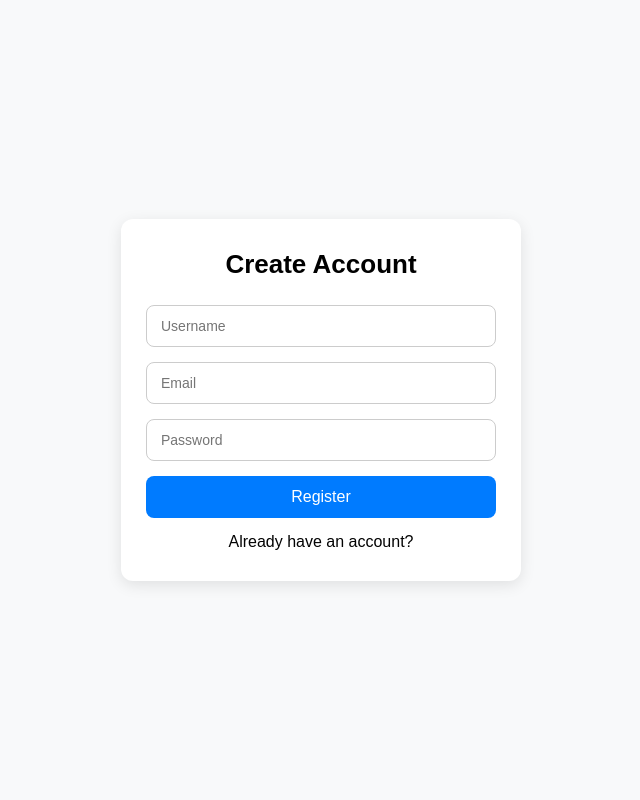
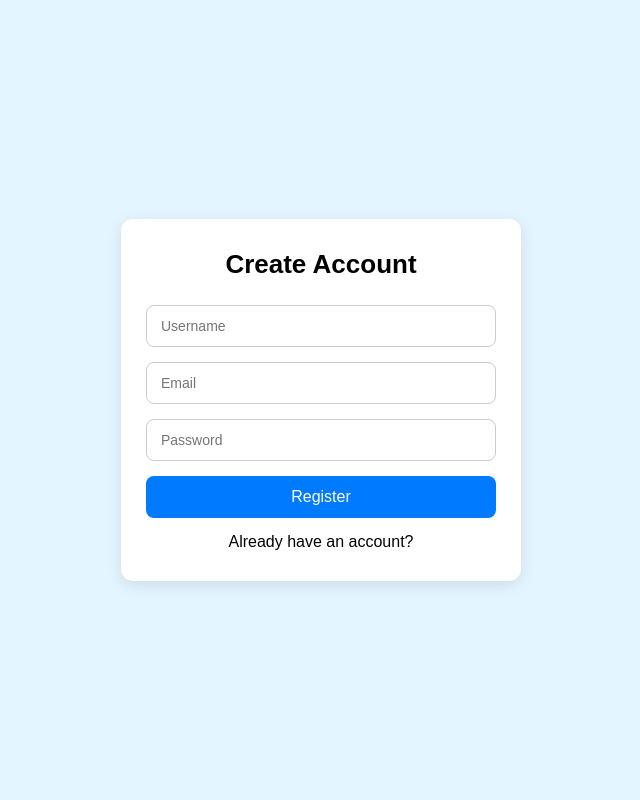
Before and after one commit to Toshiii10/group-lab, a Flask app: page /register in a window 1280 px wide. Shown: the whole page, without its empty margins (319-959 px from the left). Run offline with Flask 3, Linux system fonts and the light colour scheme.

Commit message:
Changed background color on css/Updated the route login in Flask

```diff
--- a/app.py
+++ b/app.py
@@ -1,6 +1,6 @@
 from flask import Flask, render_template
 app = Flask(__name__)
-@app.route('/')
+@app.route('/login')
 def login():
     return render_template('login.html')
 
--- a/static/login.css
+++ b/static/login.css
@@ -12,7 +12,7 @@ body {
     justify-content: center;
     align-items: center;
     min-height: 100vh;
-    background: #f0f2f5;
+    background: #e3f5ff;
 }
 
 /* Main container */
--- a/static/register.css
+++ b/static/register.css
@@ -7,7 +7,7 @@
 }
 
 body {
-  background: #f8f9fa;
+  background: #e3f5ff;
   display: flex;
   justify-content: center;
   align-items: center;
--- a/templates/register.html
+++ b/templates/register.html
@@ -19,7 +19,7 @@
         <button type="submit" class="submit">Register</button>
       </form>
       <div class="account-already">
-        <a href="" style="color:#030303;">Already have an account?</a>
+        <a href="/login" style="color:#030303;">Already have an account?</a>
       </div>
     </div>
   </div>
```
